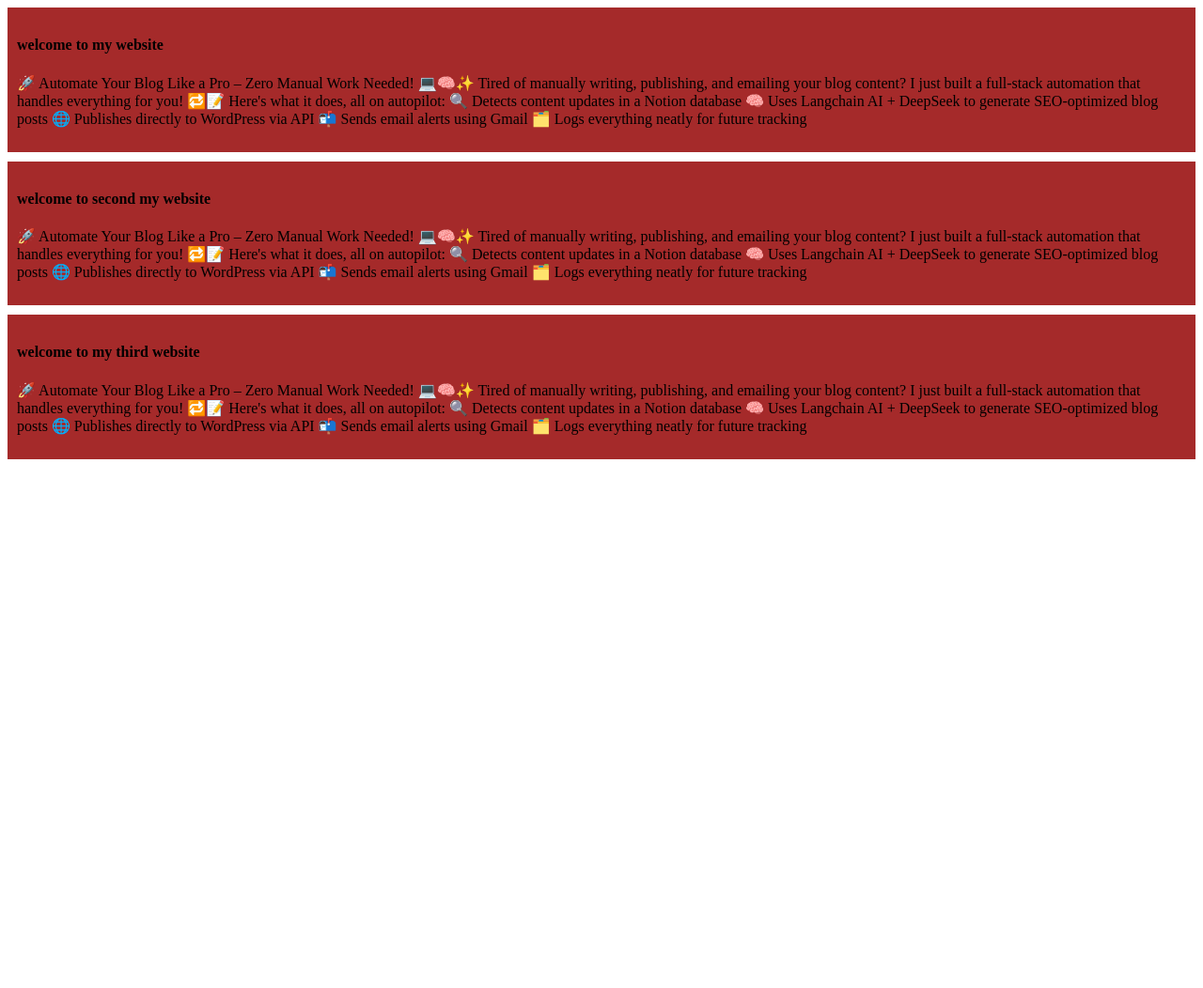
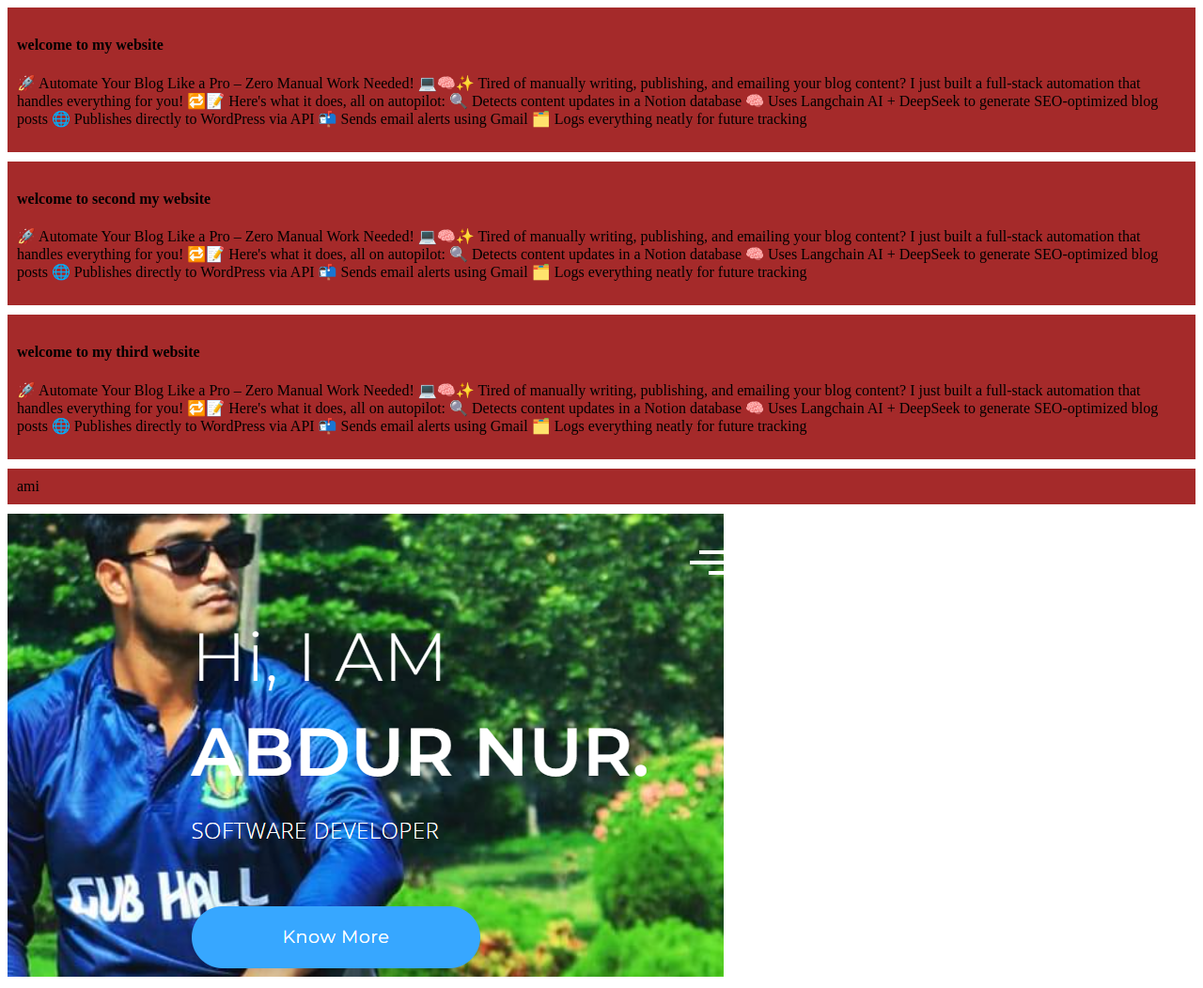
Before and after one commit to jahid516016/my-simple-website, a plain HTML site: page index.html in a window 1280 px wide. Shown: the whole page at 94% size. Before the commit the page ends 800 px from the top, so only its background shows below. Drawn offline with Linux system fonts and the light colour scheme.

Commit message:
pic ar commit\

```diff
--- a/index.html
+++ b/index.html
@@ -41,6 +41,8 @@
 📬 Sends email alerts using Gmail
 🗂️ Logs everything neatly for future tracking</p>
     </div>
+    <div>ami</div>
+    <img src="images1/pw2.PNG" alt="">
 </head>
 <body>
 
```
Also changed, not shown: images1/pw2.PNG (added).
